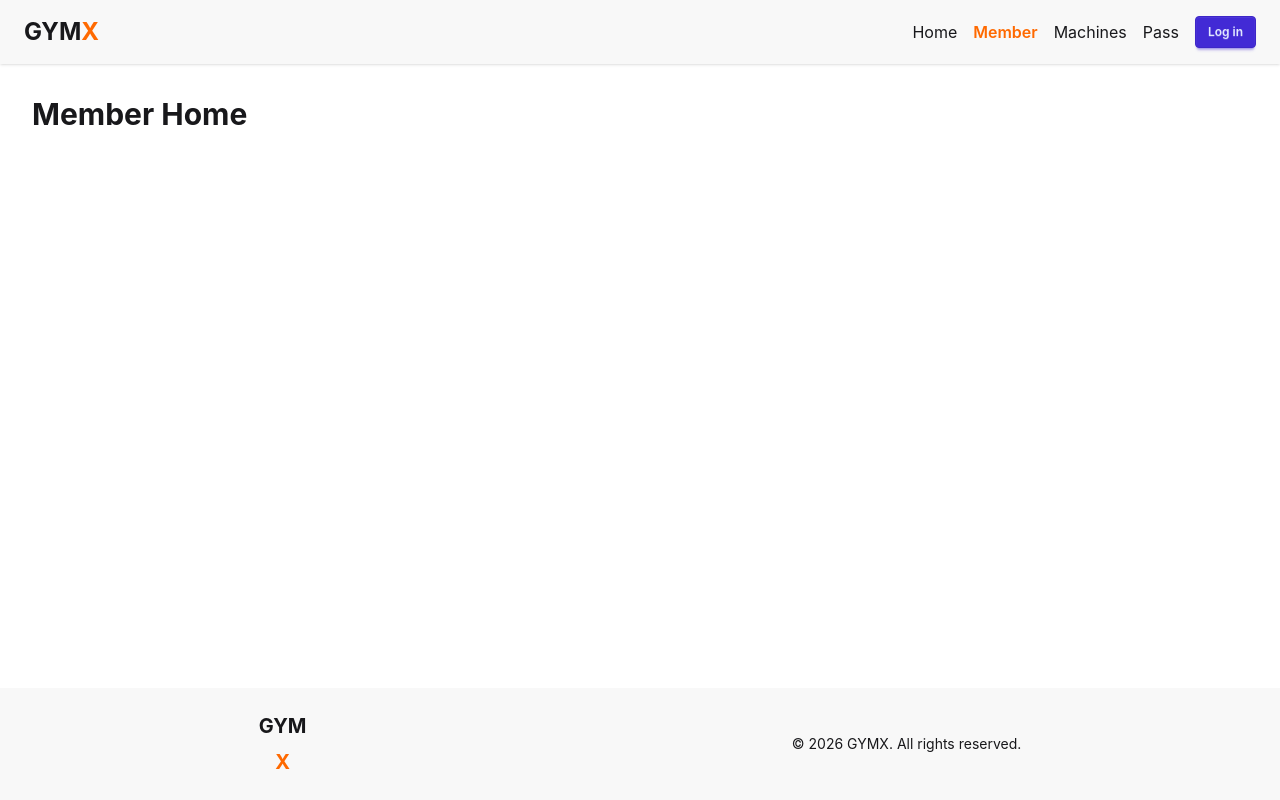
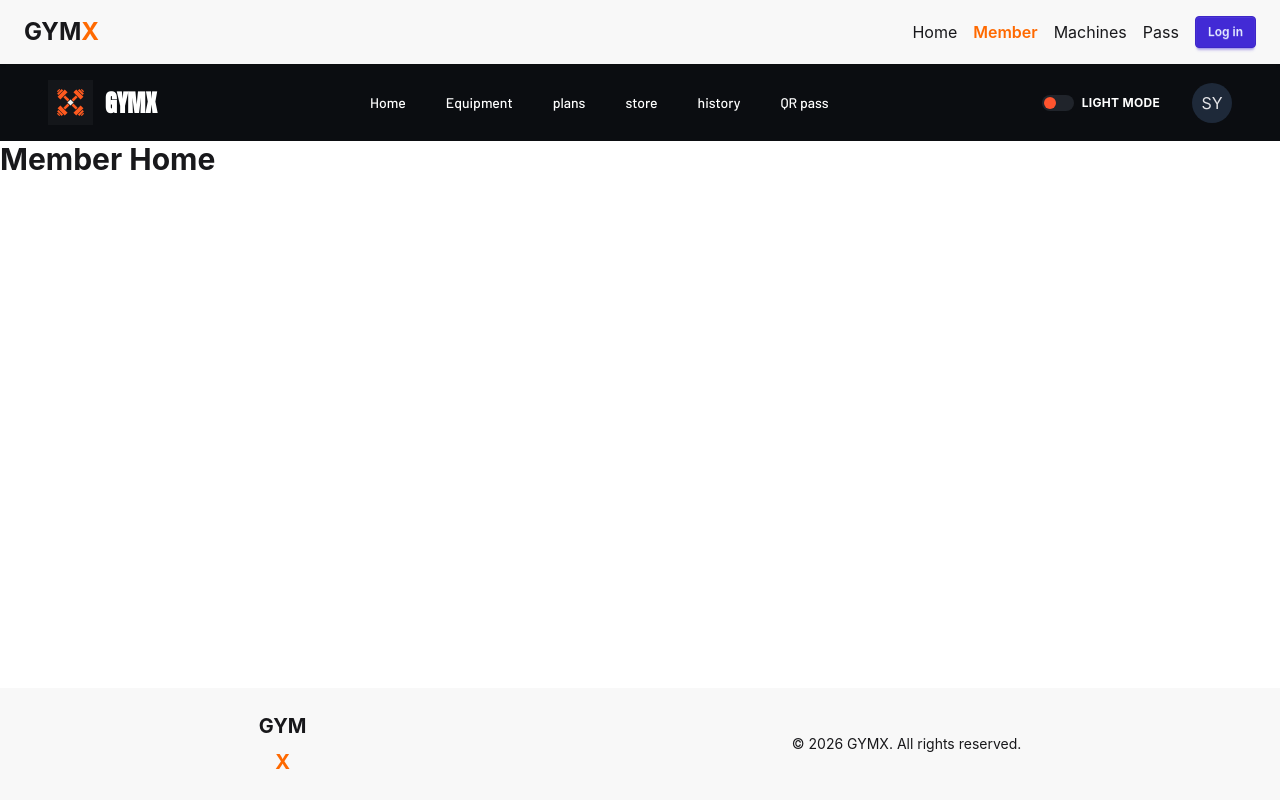
Before and after one commit to Omar-Sherif3444/GymX, a React (Vite) app: page /home in a window 1280 px wide. Built offline with nearby package versions, Linux system fonts and the light colour scheme.

Commit message:
member navbar / css fonts

```diff
--- a/src/index.css
+++ b/src/index.css
@@ -1,2 +1,10 @@
+@import url("https://fonts.googleapis.com/css2?family=Barlow:ital,wght@0,100;0,200;0,300;0,400;0,500;0,600;0,700;0,800;0,900;1,100;1,200;1,300;1,400;1,500;1,600;1,700;1,800;1,900&family=DM+Sans:ital,opsz,wght@0,9..40,100..1000;1,9..40,100..1000&family=Poppins:ital,wght@0,100;0,200;0,300;0,400;0,500;0,600;0,700;0,800;0,900;1,100;1,200;1,300;1,400;1,500;1,600;1,700;1,800;1,900&display=swap");
+
+@import url("https://fonts.googleapis.com/css2?family=Anton&family=Barlow:ital,wght@0,100;0,200;0,300;0,400;0,500;0,600;0,700;0,800;0,900;1,100;1,200;1,300;1,400;1,500;1,600;1,700;1,800;1,900&family=DM+Sans:ital,opsz,wght@0,9..40,100..1000;1,9..40,100..1000&family=Poppins:ital,wght@0,100;0,200;0,300;0,400;0,500;0,600;0,700;0,800;0,900;1,100;1,200;1,300;1,400;1,500;1,600;1,700;1,800;1,900&display=swap");
+
 @import "tailwindcss";
 @plugin "daisyui";
+
+/* for quick copy and pasting : */
+/* font-[Barlow] */
+/* font-[Anton] */
--- a/src/pages/member/MemberHome.jsx
+++ b/src/pages/member/MemberHome.jsx
@@ -1,6 +1,10 @@
+import MemberNavbar from "./member navbar/MemberNavbar";
+
 const MemberHome = () => {
   return (
-    <div className="p-8">
+    <div>
+      <MemberNavbar />
+
       <h1 className="text-3xl font-bold">Member Home</h1>
     </div>
   );
--- /dev/null
+++ b/src/pages/member/member navbar/MemberNavbar.jsx
@@ -0,0 +1,87 @@
+import { useState } from "react";
+
+const MemberNavbar = () => {
+  const [lightMode, setLightMode] = useState(false);
+
+  const navLinks = [
+    "Home",
+    "Equipment",
+    "plans",
+    "store",
+    "history",
+    "QR pass",
+  ];
+
+  return (
+    <nav
+      className={`w-full px-6 md:px-12 py-4 flex items-center justify-between
+      transition-colors  ${
+        lightMode ? "bg-white text-gray-900" : "bg-[#0b0d11] text-white"
+      }`}
+    >
+      {/* Logo */}
+      <div className="flex items-center gap-3">
+        <img src="gymx-crossbells-detailed.svg" width={"45px"} />
+
+        <h1 className="text-2xl font-black font-[Anton]">GYMX</h1>
+      </div>
+
+      {/* Navigation Links */}
+      <div className="hidden lg:flex items-center gap-10">
+        {navLinks.map((link) => (
+          <a
+            key={link}
+            href={`#${link.toLowerCase().replaceAll(" ", "-")}`}
+            className="relative text-sm font-medium
+            after:content-[''] after:absolute
+            after:left-0 after:-bottom-3
+            after:w-full after:h-px
+            after:bg-[#ff542e]
+            after:scale-x-0 hover:after:scale-x-100
+            after:transition-transform
+            hover:text-[#ff542e] transition-colors
+            font-[Barlow]
+            "
+          >
+            {link}
+          </a>
+        ))}
+      </div>
+
+      {/* Right Side */}
+      <div className="flex items-center gap-5 md:gap-8">
+        {/* Theme Toggle */}
+        <button
+          onClick={() => setLightMode(!lightMode)}
+          className="flex items-center gap-2"
+          aria-label="Toggle theme"
+        >
+          <div
+            className={`w-8 h-4 rounded-full flex items-center p-0.5
+            ${lightMode ? "bg-gray-300" : "bg-[#20242b]"}`}
+          >
+            <span
+              className={`w-3 h-3 rounded-full bg-[#ff542e]
+              transition-transform duration-300 ${
+                lightMode ? "translate-x-4" : "translate-x-0"
+              }`}
+            />
+          </div>
+
+          <span className="hidden sm:block text-xs font-bold tracking-wide">
+            {lightMode ? "DARK MODE" : "LIGHT MODE"}
+          </span>
+        </button>
+
+        {/* Avatar*/}
+        <div className="avatar avatar-placeholder">
+          <div className=" sm:min-w-2.5 max-w-10 text-neutral-content w-12 rounded-full bg-gray-800">
+            <span>SY</span>
+          </div>
+        </div>
+      </div>
+    </nav>
+  );
+};
+
+export default MemberNavbar;
```
Also changed, not shown: public/gymx-crossbells-detailed.svg (added).
